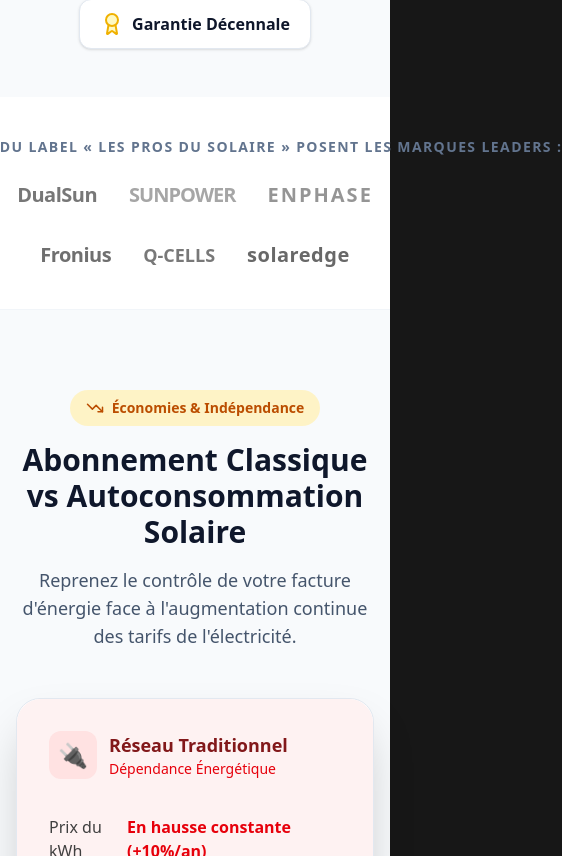
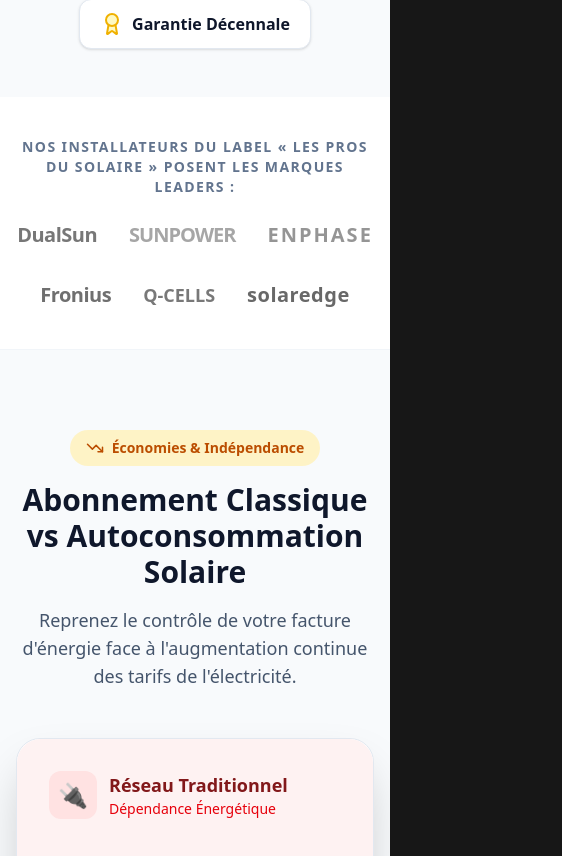
Before and after one commit to tuangiangluong-afk/expertpanneausolaire.ch, a Next.js app: page /home in a window 390 px wide. Shown: the part 2288-3144 px from the top of the page, 562 px wide, since content can reach past the window. Built offline with nearby package versions, Linux system fonts and the light colour scheme.

Commit message:
fix(responsive): prevent mobile horizontal overflow in LogoCloud and PricingTable

```diff
--- a/src/components/LogoCloud.tsx
+++ b/src/components/LogoCloud.tsx
@@ -14,7 +14,7 @@
         <section className="py-10 border-b border-slate-100 bg-white">
             <div className="container mx-auto px-4">
                 <div className="flex flex-col md:flex-row items-center justify-center gap-6 md:gap-12">
-                    <p className="text-sm font-semibold text-slate-500 uppercase tracking-widest whitespace-nowrap">
+                    <p className="text-sm font-semibold text-slate-500 uppercase tracking-widest text-center md:whitespace-nowrap md:text-left">
                         Nos installateurs du label « Les Pros du Solaire » posent les marques leaders :
                     </p>
                     <div className="flex flex-wrap justify-center items-center gap-8 md:gap-12 grayscale opacity-70 hover:grayscale-0 hover:opacity-100 transition-all duration-500">
--- a/src/components/PricingTable.tsx
+++ b/src/components/PricingTable.tsx
@@ -7,8 +7,8 @@
                 <h2 className="text-3xl font-bold text-center mb-10 text-slate-900">
                     Quel prix pour une installation solaire en 2026 ?
                 </h2>
-                <div className="overflow-x-auto">
-                    <table className="w-full max-w-4xl mx-auto text-left border-collapse">
+                <div className="overflow-x-auto w-full">
+                    <table className="w-full min-w-[640px] max-w-4xl mx-auto text-left border-collapse">
                         <thead>
                             <tr className="bg-slate-100 text-slate-700">
                                 <th className="p-4 border-b">Type d&apos;installation</th>
```
